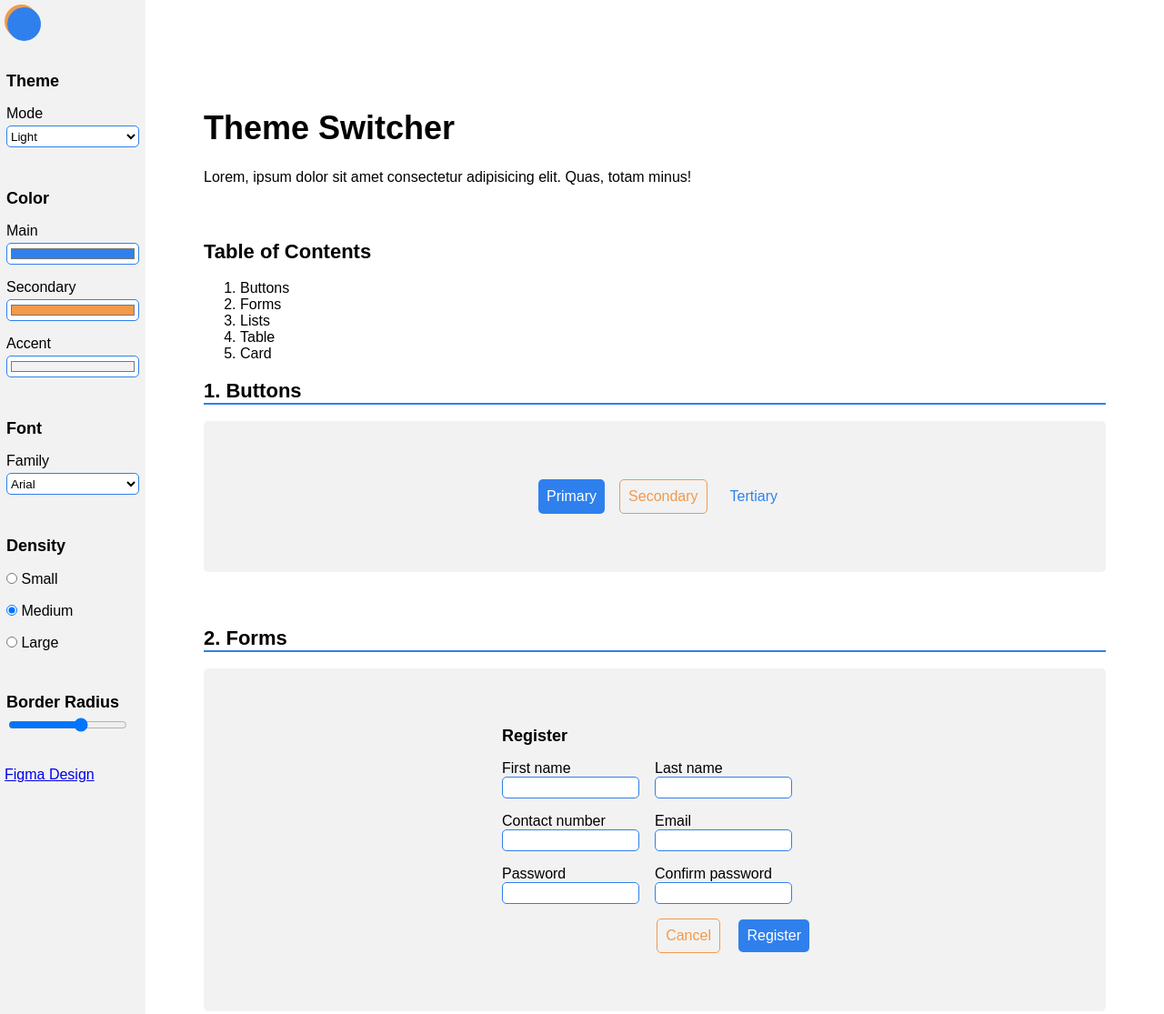
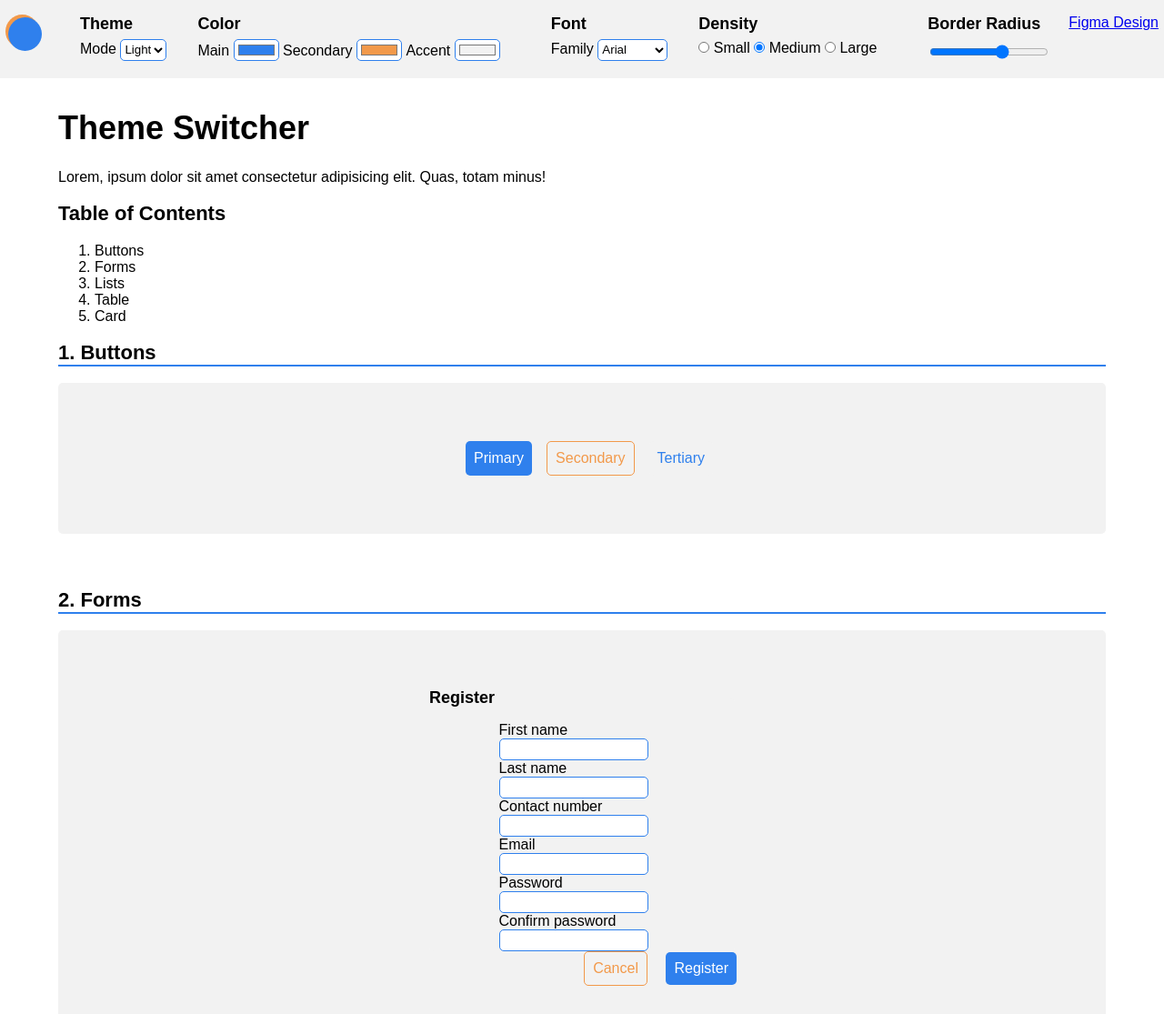
Before and after one commit to nicksincl/theme-switcher, a plain HTML site: page index.html in a window 1280 px wide. Shown: the top 1115 px of the page at 91% size. Drawn offline with Linux system fonts and the light colour scheme; no server answers.

Commit message:
switch sidebar to vertical header, added header styles css

```diff
--- /dev/null
+++ b/header-styles.css
@@ -0,0 +1,49 @@
+#logo {
+  margin-bottom: calc(var(--spacing-base) * 15);
+  flex-shrink: 0;
+}
+
+#logo-main-color {
+  fill: var(--main-color);
+}
+
+#logo-secondary-color {
+  fill: var(--secondary-color);
+}
+
+.header {
+  display: flex;
+  justify-content: space-evenly;
+  background-color: var(--accent-color);
+  left: 0;
+  position: fixed;
+  width: 100%;
+  padding-top: 1rem;
+}
+
+.header div {
+  display: inline-block;
+}
+
+.header fieldset:nth-child(2n) {
+  margin-left: 1.5rem;
+}
+
+fieldset {
+  border: none;
+}
+
+fieldset legend {
+  font-size: var(--font-size-m);
+  color: var(--black-color);
+  font-weight: 700;
+  padding: 0;
+}
+
+form {
+  background-color: var(--accent-color);
+}
+
+.label-top label {
+  margin-bottom: calc(var(--spacing-base) * 2);
+}
--- a/index.html
+++ b/index.html
@@ -12,8 +12,7 @@
     <script type="module" src="script.js"></script>
   </head>
   <body>
-    <div class="content-sidebar">
-      <form class="sidebar">
+  <form class="header">
   <svg
     xmlns="http://www.w3.org/2000/svg"
     width="40"
@@ -36,21 +35,21 @@
 
   <fieldset class="label-top">
     <legend>Theme</legend>
-          <p>
+    <div>
       <label for="theme">Mode</label>
       <select id="theme" type="theme" name="theme">
         <option value="light">Light</option>
         <option value="dark">Dark</option>
       </select>
-          </p>
+    </div>
   </fieldset>
   <fieldset class="label-top">
     <legend>Color</legend>
-          <p>
+    <div>
       <label for="main">Main</label>
       <input id="main-color" type="color" name="main" value="#2f80ed" />
-          </p>
-          <p>
+    </div>
+    <div>
       <label for="secondary">Secondary</label>
       <input
         id="secondary-color"
@@ -58,8 +57,8 @@
         name="secondary"
         value="#f2994a"
       />
-          </p>
-          <p>
+    </div>
+    <div>
       <label for="accent">Accent</label>
       <input
         id="accent-color"
@@ -67,19 +66,12 @@
         name="accent"
         value="#f2f2f2"
       />
-          </p>
-          <!--         <p>
-          <label for="text">Text</label>
-          <input type="color" name="text" />
-        </p>
-        <p>
-          <label for="background">Background</label>
-          <input type="color" name="background" />
-        </p> -->
+    </div>
+
   </fieldset>
   <fieldset class="label-top">
     <legend>Font</legend>
-          <p>
+    <div>
       <label for="family">Family</label>
       <select id="font-family" type="family" name="family">
         <option value="arial">Arial</option>
@@ -89,15 +81,15 @@
         <option value="courier">Courier</option>
         <option value="papyrus">Papyrus</option>
       </select>
-          </p>
+    </div>
   </fieldset>
   <fieldset>
     <legend>Density</legend>
-          <p>
+    <div>
       <input type="radio" name="spacing" value="small" id="small" />
       <label for="small">Small</label>
-          </p>
-          <p>
+    </div>
+    <div>
       <input
         type="radio"
         name="spacing"
@@ -106,11 +98,11 @@
         checked="checked"
       />
       <label for="medium">Medium</label>
-          </p>
-          <p>
+    </div>
+    <div>
       <input type="radio" name="spacing" value="large" id="large" />
       <label for="large">Large</label>
-          </p>
+    </div>
   </fieldset>
   <fieldset>
     <legend>Border Radius</legend>
@@ -129,14 +121,16 @@
     >Figma Design</a
   >
 </form>
+    <div class="content-sidebar">
+
 
       <main>
         <header>
           <h1>Theme Switcher</h1>
-          <p>
+          <div>
             Lorem, ipsum dolor sit amet consectetur adipisicing elit. Quas,
             totam minus!
-          </p>
+          </div>
         </header>
 
         <nav>
@@ -164,7 +158,7 @@
         <form action="">
           <fieldset class="container">
             <legend>Register</legend>
-            <p>
+            <div>
               <label for="first_name">First name</label>
               <input
                 type="text"
@@ -172,8 +166,8 @@
                 id="first_name"
                 placeholder=""
               />
-            </p>
-            <p>
+            </div>
+            <div>
               <label for="last_name">Last name</label>
               <input
                 type="text"
@@ -181,16 +175,16 @@
                 id="last_name"
                 placeholder=""
               />
-            </p>
-            <p>
+            </div>
+            <div>
               <label for="number">Contact number</label>
               <input type="tel" name="number" id="number" placeholder="" />
-            </p>
-            <p>
+            </div>
+            <div>
               <label for="email">Email</label>
               <input type="email" name="email" id="email" placeholder="" />
-            </p>
-            <p>
+            </div>
+            <div>
               <label for="password">Password</label>
               <input
                 type="password"
@@ -198,8 +192,8 @@
                 id="password"
                 placeholder=""
               />
-            </p>
-            <p>
+            </div>
+            <div>
               <label for="password">Confirm password</label>
               <input
                 type="password"
@@ -207,7 +201,7 @@
                 id="password"
                 placeholder=""
               />
-            </p>
+            </div>
           </fieldset>
           <div class="button-group">
             <button class="button-secondary">Cancel</button>
@@ -227,14 +221,14 @@
           <h2>4. Table</h2>
 
           <div class="container">
-            <p>
+            <div>
             <label for="data-set">JSON data set</label>
             <select id="data-set" type="data-set" name="data-set">
               <option value="people">People</option>
               <option value="todos">To Do List</option>
               <option value="comments">Comments</option>
             </select>
-          </p>
+          </div>
             <table>
               <caption>Lorem, ipsum dolor.</caption>
             <thead>
@@ -253,7 +247,7 @@
           <div  class="card">
             <img id="card-img" src="" alt="image of a dog">
             <h3>Breed</h3>
-            <p>Lorem ipsum dolor sit.</p>
+            <div>Lorem ipsum dolor sit.</div>
             <button id="card-group-button" class="button-primary">Fetch!</button>
           </div>
 
--- a/script.js
+++ b/script.js
@@ -68,7 +68,7 @@ function startup() {
   dataSet = document.getElementById('data-set');
   dataSet.addEventListener('change', getJSON, false);
 
-  fetchImage();
+  //fetchImage();
 
   cardButton = document.getElementById('card-group-button');
   cardButton.addEventListener('click', fetchImage, false);
--- a/styles.css
+++ b/styles.css
@@ -2,6 +2,8 @@
 @import 'form-styles.css';
 @import 'table-styles.css';
 @import 'card-styles.css';
+@import 'header-styles.css';
+
 * {
   box-sizing: border-box;
   font-family: var(--global-font-family);
@@ -46,30 +48,6 @@ main {
   flex: 1 1 70%;
 }
 
-.sidebar {
-  flex: 1 1 30%;
-  max-width: 10rem;
-  min-width: 6rem;
-  padding: 5px;
-}
-
-form {
-  background-color: var(--accent-color);
-}
-.label-top label,
-.label-top input,
-.label-top select {
-  display: block;
-}
-
-.label-top input,
-.label-top select {
-  width: 100%;
-}
-.label-top label {
-  margin-bottom: calc(var(--spacing-base) * 2);
-}
-
 input,
 select {
   border-radius: var(--global-border-radius);
@@ -85,37 +63,12 @@ input[type='radio'] {
   margin: 3px auto 3px 0px;
 }
 
-#logo {
-  margin-bottom: calc(var(--spacing-base) * 15);
-}
-
-fieldset {
-  border: none;
-  padding: 0px 0px calc(var(--spacing-base) * 15) 0px;
-}
-
-fieldset legend {
-  font-size: var(--font-size-m);
-  color: var(--black-color);
-  font-weight: 700;
-  padding: 0;
-}
-
-header,
 section {
   margin-bottom: calc(var(--spacing-base) * 30);
 }
 
 section h2 {
   border-bottom: var(--spacing-base) solid var(--main-color);
-}
-
-#logo-main-color {
-  fill: var(--main-color);
-}
-
-#logo-secondary-color {
-  fill: var(--secondary-color);
 }
 
 .container {
```
Lines whose indentation alone changed are shown as unchanged.
